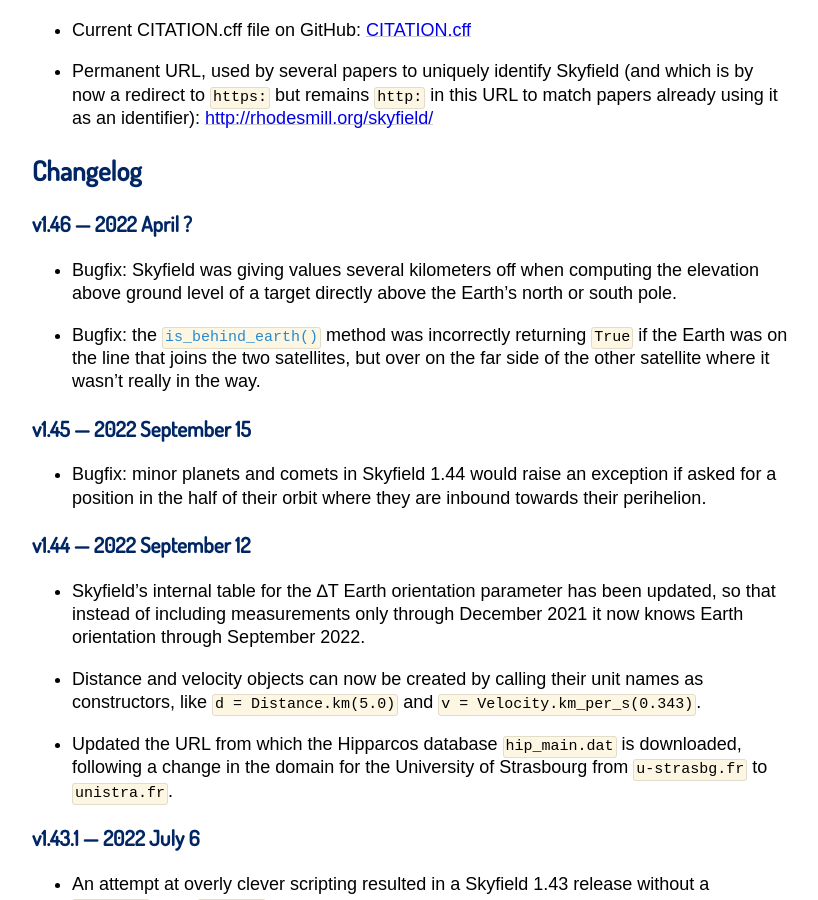
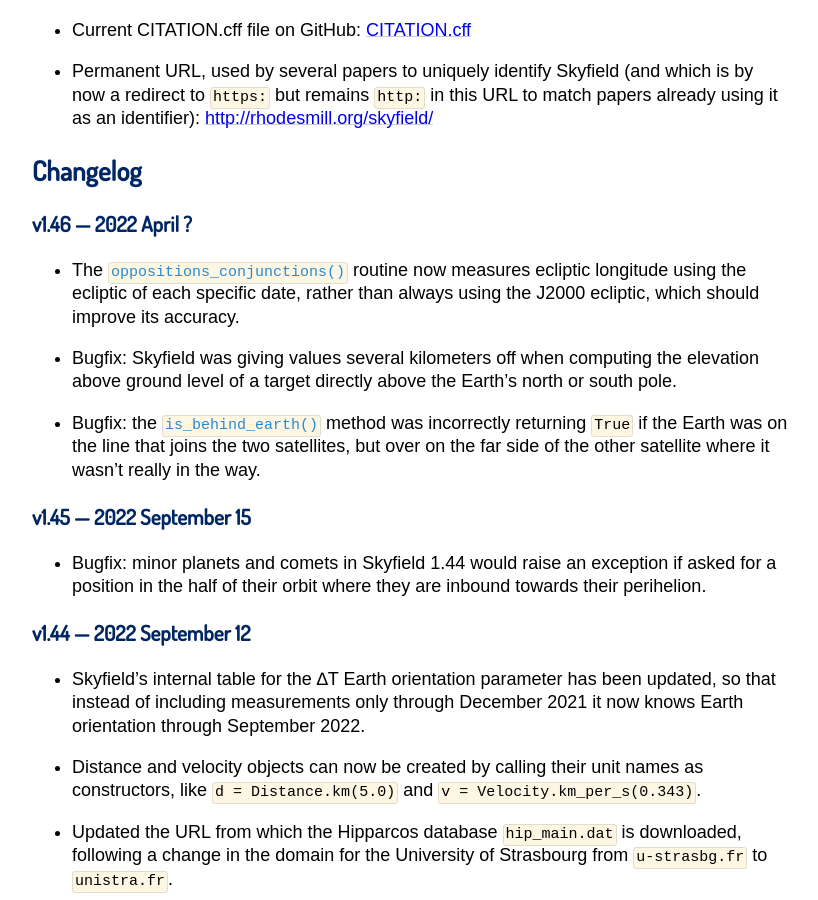
Before and after one commit to skyfielders/python-skyfield, a Sphinx documentation site: the page built from skyfield/documentation/installation.rst, in a window 1280 px wide and 900 px high, scrolled down 1758 px. Shown: the whole window, without its empty margins (230-1048 px from the left). Built offline with Sphinx 7.4.7, drawn with Linux system fonts in a browser that asks for light colours; some web fonts are replaced.

Commit message:
Switch almanac.py to use `ecliptic_frame`

```diff
--- a/CHANGELOG.rst
+++ b/CHANGELOG.rst
@@ -7,6 +7,11 @@
 
 v1.46 — 2022 April ?
 --------------------
+
+* The :func:`~skyfield.almanac.oppositions_conjunctions()` routine now
+  measures ecliptic longitude using the ecliptic of each specific date,
+  rather than always using the J2000 ecliptic, which should improve its
+  accuracy.
 
 * Bugfix: Skyfield was giving values several kilometers off when
   computing the elevation above ground level of a target directly above
--- a/skyfield/documentation/almanac.rst
+++ b/skyfield/documentation/almanac.rst
@@ -192,7 +192,7 @@
 
 .. testoutput::
 
-    ['2019-09-02T10:42:14Z', '2020-10-13T23:25:47Z']
+    ['2019-09-02T10:42:26Z', '2020-10-13T23:25:55Z']
     [0 1]
 
 The result ``t`` will be an array of times, and ``y`` will be an array
```
Also changed, not shown: 1 other file.
